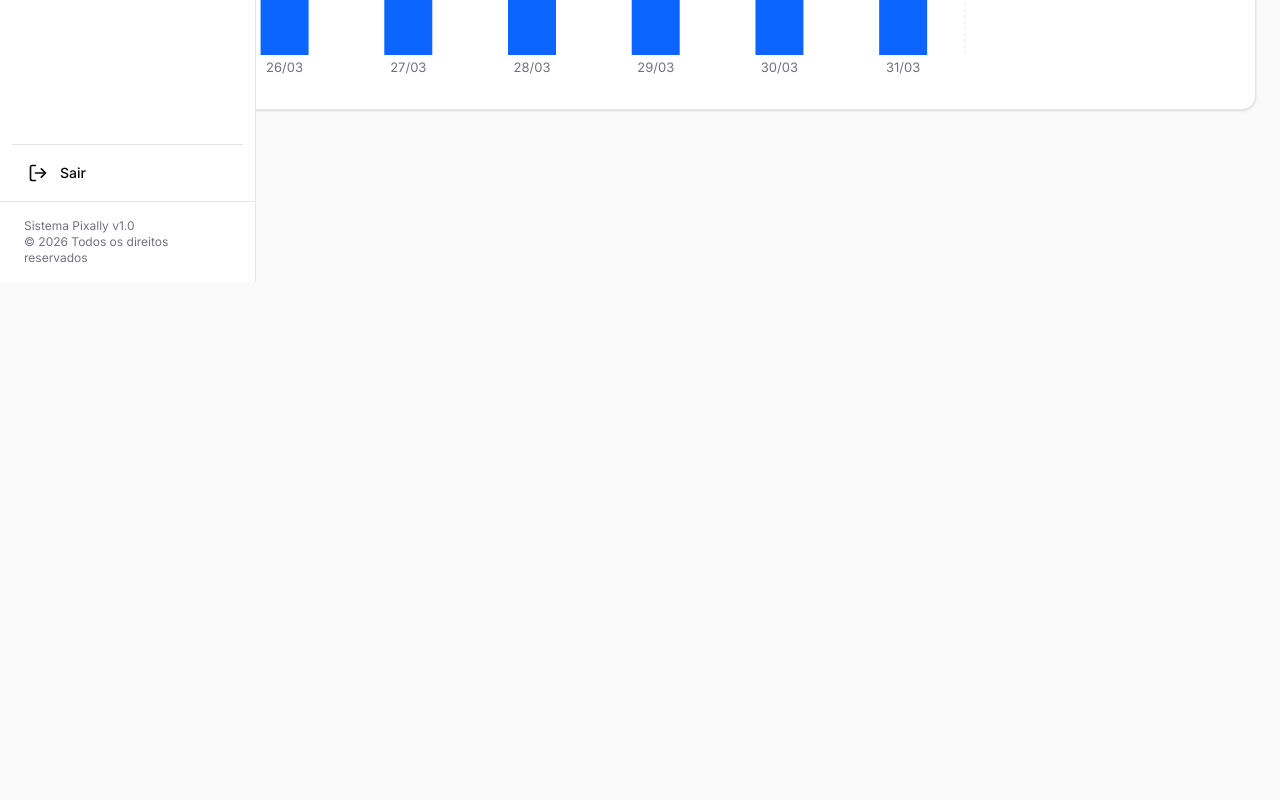
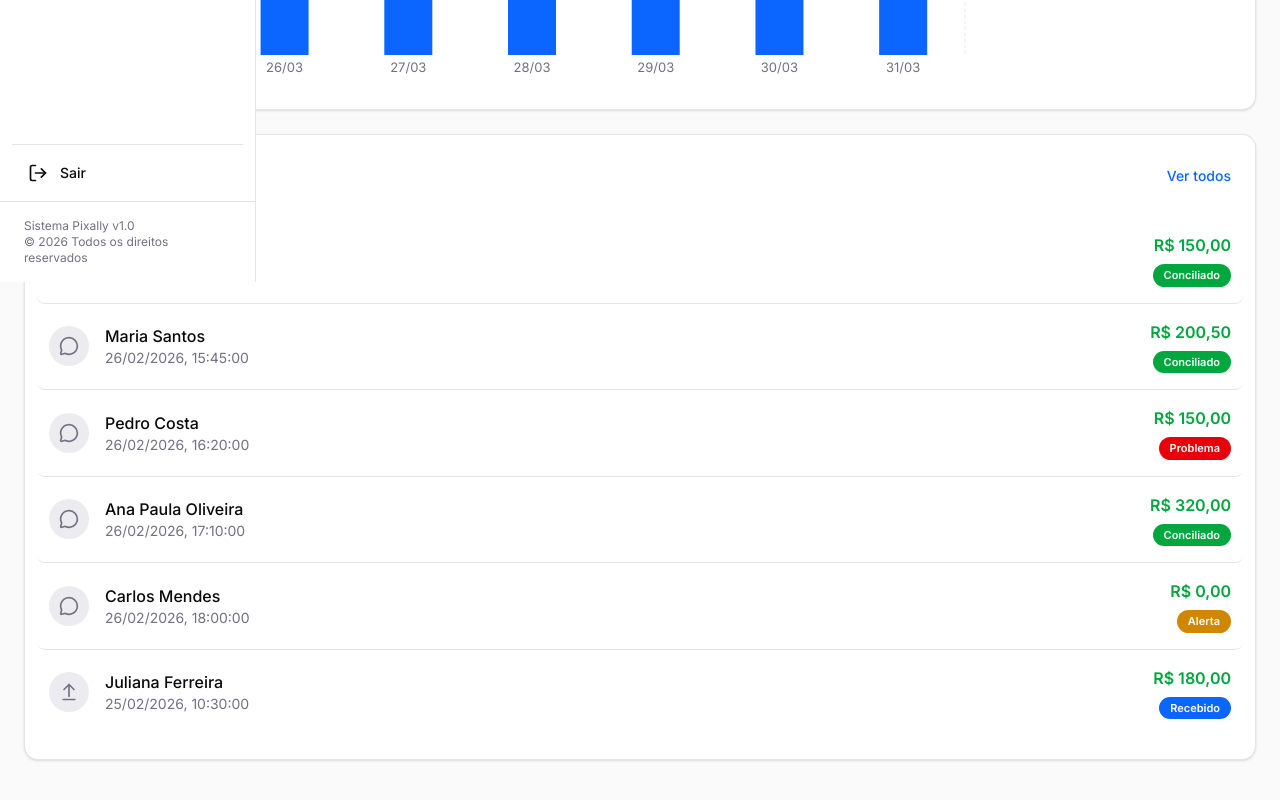
Before and after one commit to pixally-app/pixally-frontend, a Next.js app: page /dashboard in a window 1280 px wide. Shown: the part 518-1318 px from the top of the page. Before the commit the page ends 800 px from the top, so only its background shows below. Built offline with nearby package versions, Linux system fonts and the light colour scheme.

Commit message:
feat: add latest receipts list

```diff
--- a/src/app/(main)/dashboard/page.tsx
+++ b/src/app/(main)/dashboard/page.tsx
@@ -6,6 +6,8 @@ import {
   FileText,
 } from "lucide-react";
 import { ReceiptsChart } from "@/components/dashboard/receipts-chart";
+import { LatestReceipts } from "@/components/dashboard/latest-receipts";
+import Link from "next/link";
 
 const summaryCards = [
   {
@@ -64,6 +66,22 @@ export default function DashboardPage() {
           <ReceiptsChart />
         </CardContent>
       </Card>
+      <Card>
+        <CardHeader className="flex-row items-center justify-between">
+          <CardTitle className="text-lg font-bold">
+            Últimos Comprovantes
+          </CardTitle>
+          <Link
+            href="/receipts"
+            className="text-sm font-medium text-primary hover:underline"
+          >
+            Ver todos
+          </Link>
+        </CardHeader>
+        <CardContent>
+          <LatestReceipts />
+        </CardContent>
+      </Card>
     </div>
   );
 }
--- /dev/null
+++ b/src/components/dashboard/latest-receipts.tsx
@@ -0,0 +1,88 @@
+import { Badge } from "@/components/ui/badge";
+import { MessageCircle, ArrowUpFromLine } from "lucide-react";
+
+const statusConfig = {
+  conciliado: { label: "Conciliado", variant: "success" as const },
+  problema: { label: "Problema", variant: "destructive" as const },
+  alerta: { label: "Alerta", variant: "warning" as const },
+  recebido: { label: "Recebido", variant: "default" as const },
+};
+
+const receipts = [
+  {
+    name: "João Silva",
+    date: "26/02/2026, 14:30:00",
+    amount: "R$ 150,00",
+    status: "conciliado" as const,
+    source: "whatsapp" as const,
+  },
+  {
+    name: "Maria Santos",
+    date: "26/02/2026, 15:45:00",
+    amount: "R$ 200,50",
+    status: "conciliado" as const,
+    source: "whatsapp" as const,
+  },
+  {
+    name: "Pedro Costa",
+    date: "26/02/2026, 16:20:00",
+    amount: "R$ 150,00",
+    status: "problema" as const,
+    source: "whatsapp" as const,
+  },
+  {
+    name: "Ana Paula Oliveira",
+    date: "26/02/2026, 17:10:00",
+    amount: "R$ 320,00",
+    status: "conciliado" as const,
+    source: "whatsapp" as const,
+  },
+  {
+    name: "Carlos Mendes",
+    date: "26/02/2026, 18:00:00",
+    amount: "R$ 0,00",
+    status: "alerta" as const,
+    source: "whatsapp" as const,
+  },
+  {
+    name: "Juliana Ferreira",
+    date: "25/02/2026, 10:30:00",
+    amount: "R$ 180,00",
+    status: "recebido" as const,
+    source: "upload" as const,
+  },
+];
+
+export function LatestReceipts() {
+  return (
+    <div className="divide-y divide-border">
+      {receipts.map((receipt, index) => {
+        const status = statusConfig[receipt.status];
+        return (
+          <div
+            key={index}
+            className="flex items-center gap-4 py-4 px-3 -mx-3 rounded-md transition-colors hover:bg-muted/50 cursor-pointer"
+          >
+            <div className="rounded-full bg-muted p-2.5 text-muted-foreground">
+              {receipt.source === "whatsapp" ? (
+                <MessageCircle className="size-5" />
+              ) : (
+                <ArrowUpFromLine className="size-5" />
+              )}
+            </div>
+            <div className="flex-1 min-w-0">
+              <p className="font-medium truncate">{receipt.name}</p>
+              <p className="text-sm text-muted-foreground">{receipt.date}</p>
+            </div>
+            <div className="text-right space-y-1">
+              <p className="font-semibold text-success">{receipt.amount}</p>
+              <Badge variant={status.variant} className="text-[11px]">
+                {status.label}
+              </Badge>
+            </div>
+          </div>
+        );
+      })}
+    </div>
+  );
+}
```
